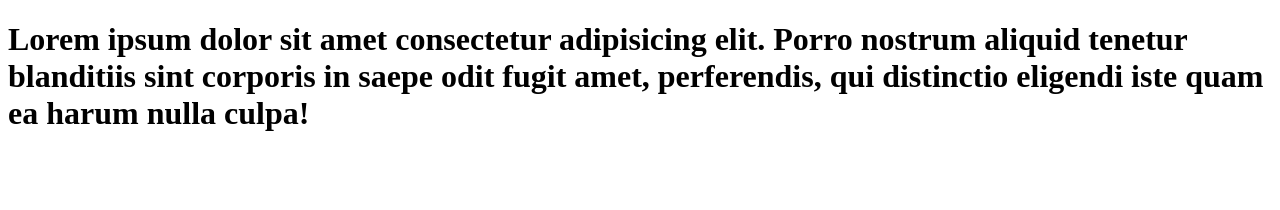
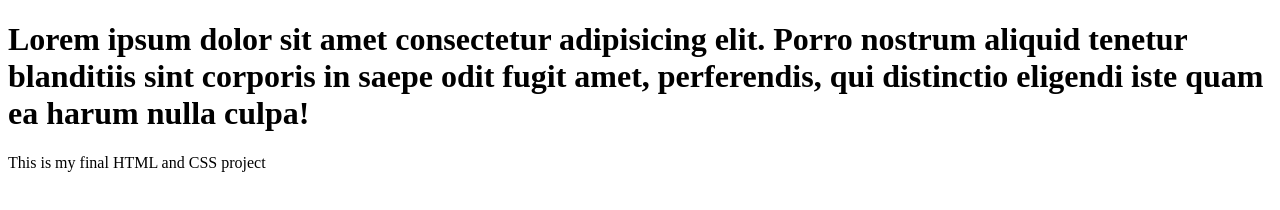
Before and after one commit to riponuap/my-first-website5, a plain HTML site: page index.html in a window 1280 px wide. Drawn offline with Linux system fonts and the light colour scheme.

Commit message:
Second push

```diff
--- a/index.html
+++ b/index.html
@@ -8,5 +8,6 @@
 </head>
 <body>
     <h1>Lorem ipsum dolor sit amet consectetur adipisicing elit. Porro nostrum aliquid tenetur blanditiis sint corporis in saepe odit fugit amet, perferendis, qui distinctio eligendi iste quam ea harum nulla culpa!</h1>
+    <p>This is my final HTML and CSS project</p>
 </body>
 </html>
```
